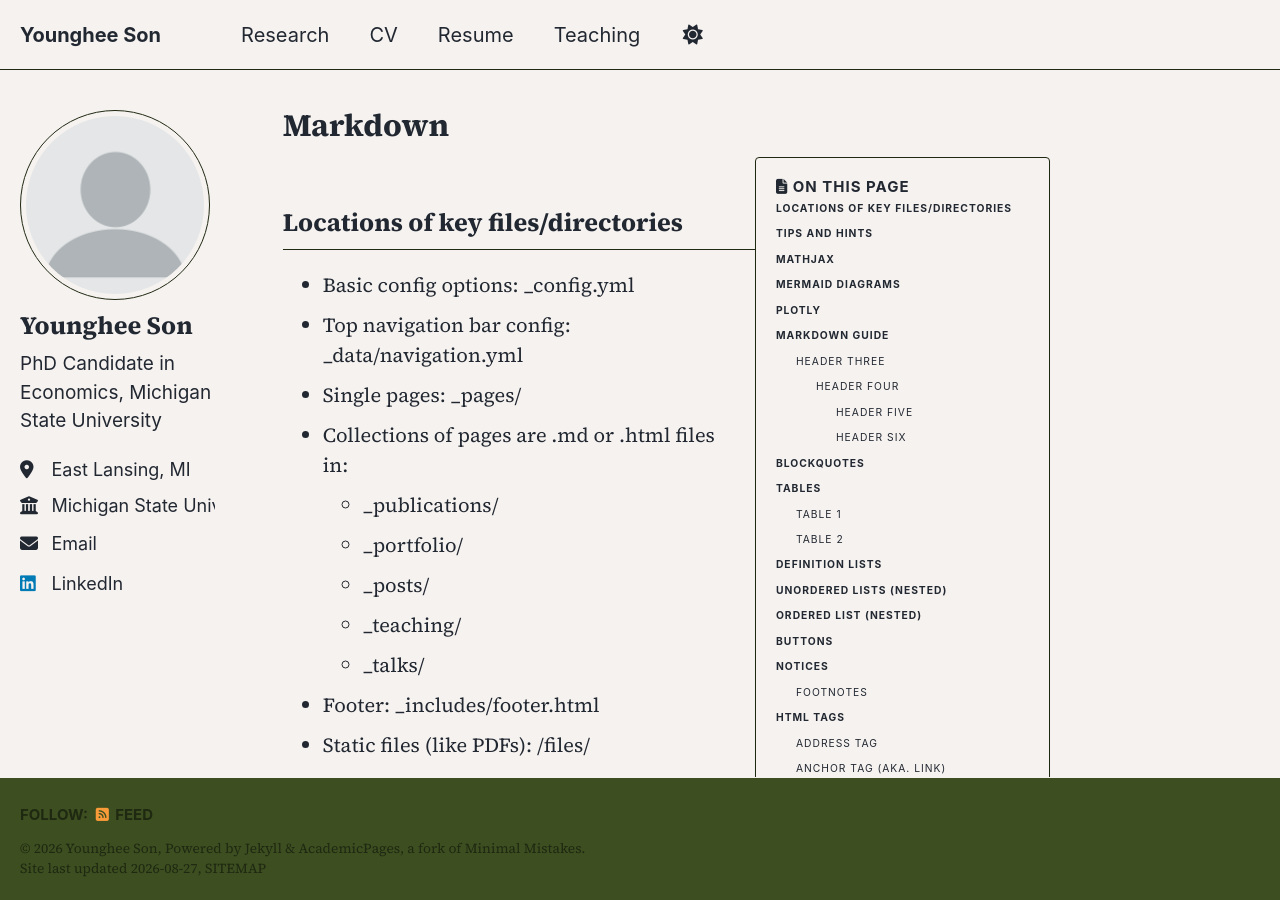
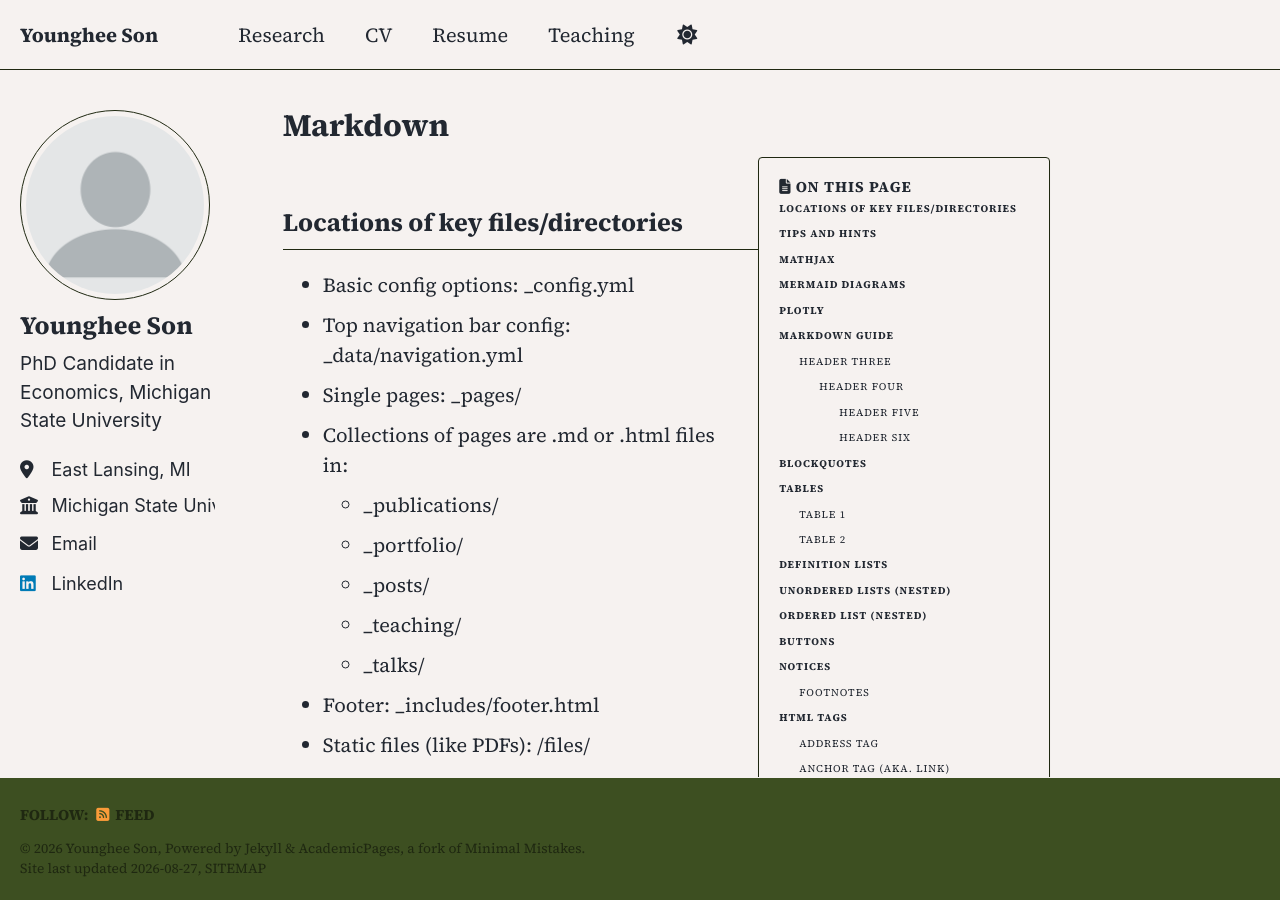
Before and after one commit to younghee-son/younghee-son.github.io, a Jekyll site: the page built from _pages/markdown.md, in a window 1280 px wide and 900 px high. Built offline with Jekyll 4.4.1, drawn with Linux system fonts in a browser that asks for light colours; emoji names are drawn with the system emoji font; a style sheet for code colours, icons or effects is not loaded.

Commit message:
Change $sans-serif-narrow from $sans-serif to $serif

```diff
--- a/_sass/_themes.scss
+++ b/_sass/_themes.scss
@@ -19,7 +19,7 @@ $sans-serif                 : -apple-system, ".SFNSText-Regular", "San Francisco
 $monospace                  : Monaco, Consolas, "Lucida Console", monospace;
 
 /* Sans serif typefaces */
-$sans-serif-narrow          : $sans-serif;
+$sans-serif-narrow          : $serif;
 $helvetica                  : Helvetica, "Helvetica Neue", Arial, sans-serif;
 
 /* Serif typefaces */
```
